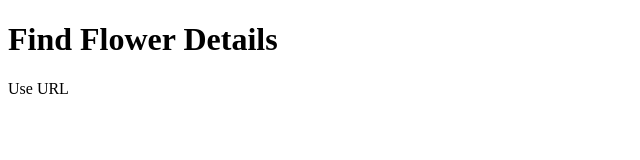
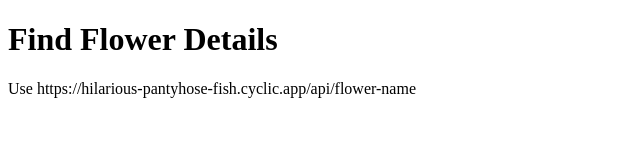
Before and after one commit to jenieg/flower-name-api, a website: page index.html in a window 1280 px wide. Shown: the whole page, without its empty margins (0-640 px from the left). Drawn offline with Linux system fonts and the light colour scheme.

Commit message:
revert url

```diff
--- a/index.html
+++ b/index.html
@@ -7,6 +7,6 @@
 </head>
 <body>
     <h1>Find Flower Details</h1>
-    <p>Use URL</p>
+    <p>Use https://hilarious-pantyhose-fish.cyclic.app/api/flower-name</p>
 </body>
 </html>
```
